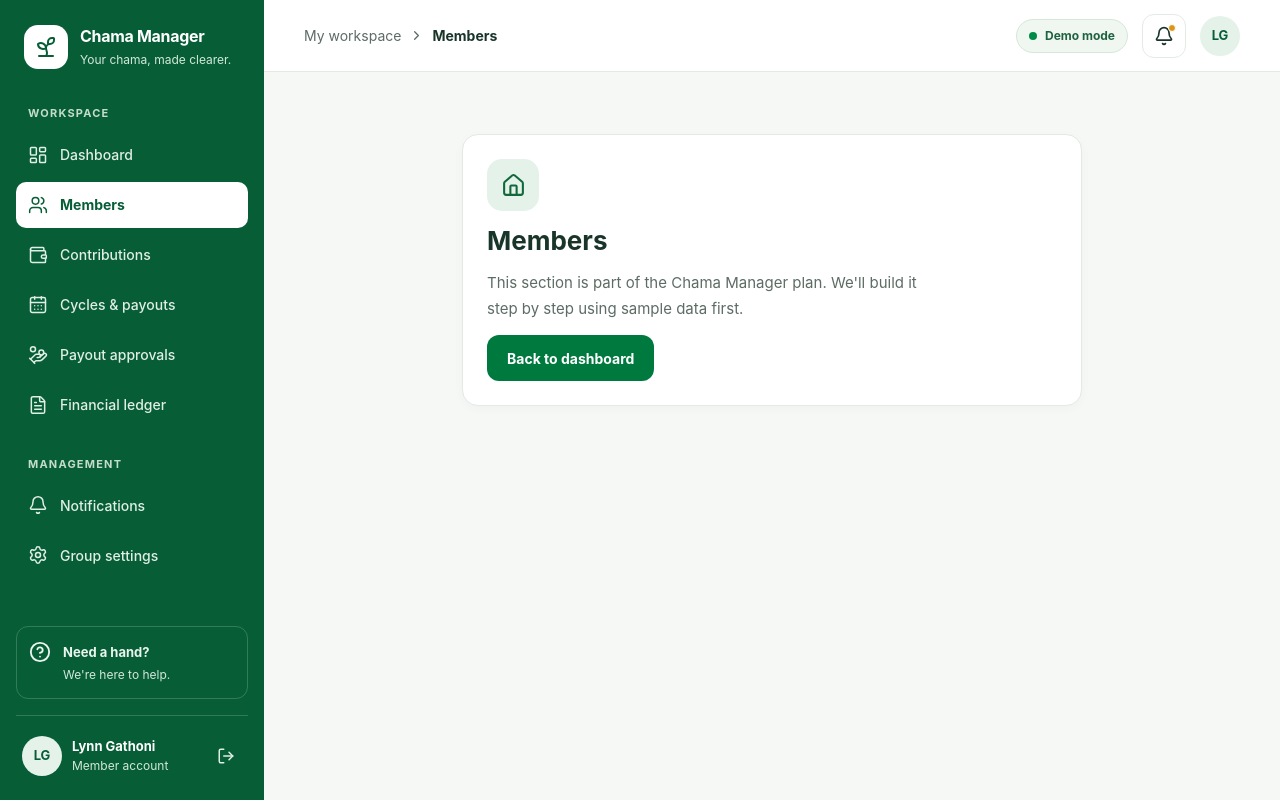
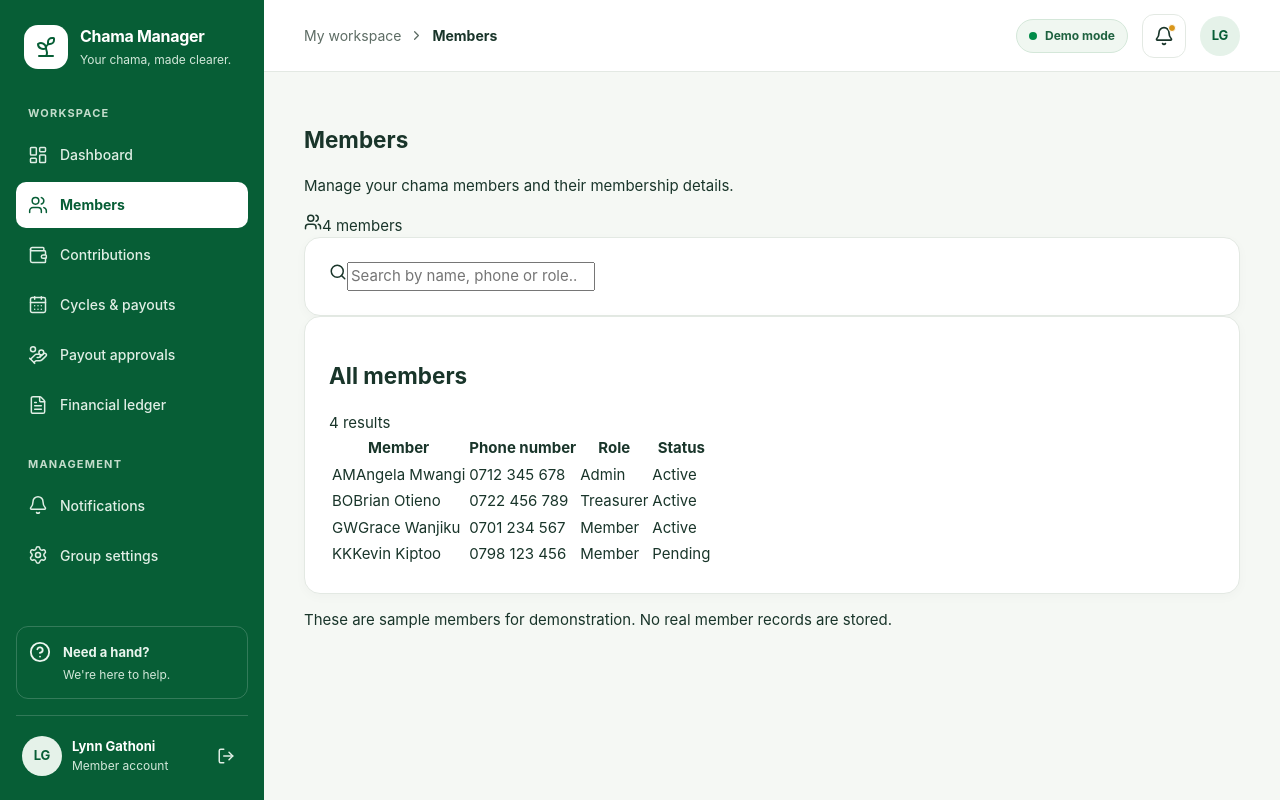
Before and after one commit to codedbylynn/Chama-Website, a React (Vite) app: page /app/members in a window 1280 px wide. Built offline with nearby package versions, Linux system fonts and the light colour scheme.

Commit message:
Add the changes in having members but for demo so that i can build the frontend but i will later implement the real users in the backend

```diff
--- a/src/App.tsx
+++ b/src/App.tsx
@@ -1,4 +1,5 @@
 import { useEffect, useState } from "react";
+import MembersPage from "./MembersPage";
 import {
   BrowserRouter,
   Navigate,
@@ -658,7 +659,7 @@ function App() {
         <Route path="/app" element={<AppLayout />}>
           <Route index element={<Navigate to="dashboard" replace />} />
           <Route path="dashboard" element={<Dashboard />} />
-          <Route path="members" element={<PlaceholderPage title="Members" />} />
+          <Route path="members" element={<MembersPage />} />
           <Route
             path="members/:id"
             element={<PlaceholderPage title="Member details" />}
--- /dev/null
+++ b/src/MembersPage.tsx
@@ -0,0 +1,144 @@
+
+import { Search, Users } from "lucide-react";
+import { useState } from "react";
+
+
+type Member = {
+  id: number;
+  name: string;
+  role: "Admin" | "Treasurer" | "Member";
+  phone: string;
+  status: "Active" | "Pending";
+};
+
+const sampleMembers: Member[] = [
+  {
+    id: 1,
+    name: "Angela Mwangi",
+    role: "Admin",
+    phone: "0712 345 678",
+    status: "Active",
+  },
+  {
+    id: 2,
+    name: "Brian Otieno",
+    role: "Treasurer",
+    phone: "0722 456 789",
+    status: "Active",
+  },
+  {
+    id: 3,
+    name: "Grace Wanjiku",
+    role: "Member",
+    phone: "0701 234 567",
+    status: "Active",
+  },
+  {
+    id: 4,
+    name: "Kevin Kiptoo",
+    role: "Member",
+    phone: "0798 123 456",
+    status: "Pending",
+  },
+];
+
+function MembersPage() {
+  const [search, setSearch] = useState("");
+
+  const filteredMembers = sampleMembers.filter((member) =>
+    `${member.name} ${member.phone} ${member.role}`
+      .toLowerCase()
+      .includes(search.toLowerCase()),
+  );
+
+  return (
+    <section className="members-page">
+      <div className="page-heading">
+        <div>
+          <h1>Members</h1>
+          <p>Manage your chama members and their membership details.</p>
+        </div>
+        <div className="members-total">
+          <Users size={18} />
+          <span>{sampleMembers.length} members</span>
+        </div>
+      </div>
+
+      <div className="members-toolbar content-card">
+        <div className="members-search">
+          <Search size={18} />
+          <input
+            type="search"
+            placeholder="Search by name, phone or role..."
+            value={search}
+            onChange={(event) => setSearch(event.target.value)}
+          />
+        </div>
+      </div>
+
+      <div className="members-table-card content-card">
+        <div className="members-table-heading">
+          <h2>All members</h2>
+          <span>{filteredMembers.length} results</span>
+        </div>
+
+        <div className="members-table-scroll">
+          <table className="members-table">
+            <thead>
+              <tr>
+                <th>Member</th>
+                <th>Phone number</th>
+                <th>Role</th>
+                <th>Status</th>
+              </tr>
+            </thead>
+            <tbody>
+              {filteredMembers.map((member) => (
+                <tr key={member.id}>
+                  <td>
+                    <div className="member-name-cell">
+                      <span className="member-avatar">
+                        {member.name
+                          .split(" ")
+                          .map((part) => part[0])
+                          .join("")}
+                      </span>
+                      <span>{member.name}</span>
+                    </div>
+                  </td>
+                  <td>{member.phone}</td>
+                  <td>{member.role}</td>
+                  <td>
+                    <span
+                      className={`member-status ${
+                        member.status === "Active"
+                          ? "status-active"
+                          : "status-pending"
+                      }`}
+                    >
+                      {member.status}
+                    </span>
+                  </td>
+                </tr>
+              ))}
+              {filteredMembers.length === 0 && (
+                <tr>
+                  <td colSpan={4} className="members-empty">
+                    No members match your search.
+                  </td>
+                </tr>
+              )}
+            </tbody>
+          </table>
+        </div>
+      </div>
+
+      <p className="demo-note">
+        These are sample members for demonstration. No real member records are
+        stored.
+      </p>
+    </section>
+  );
+}
+
+export default MembersPage;
```
